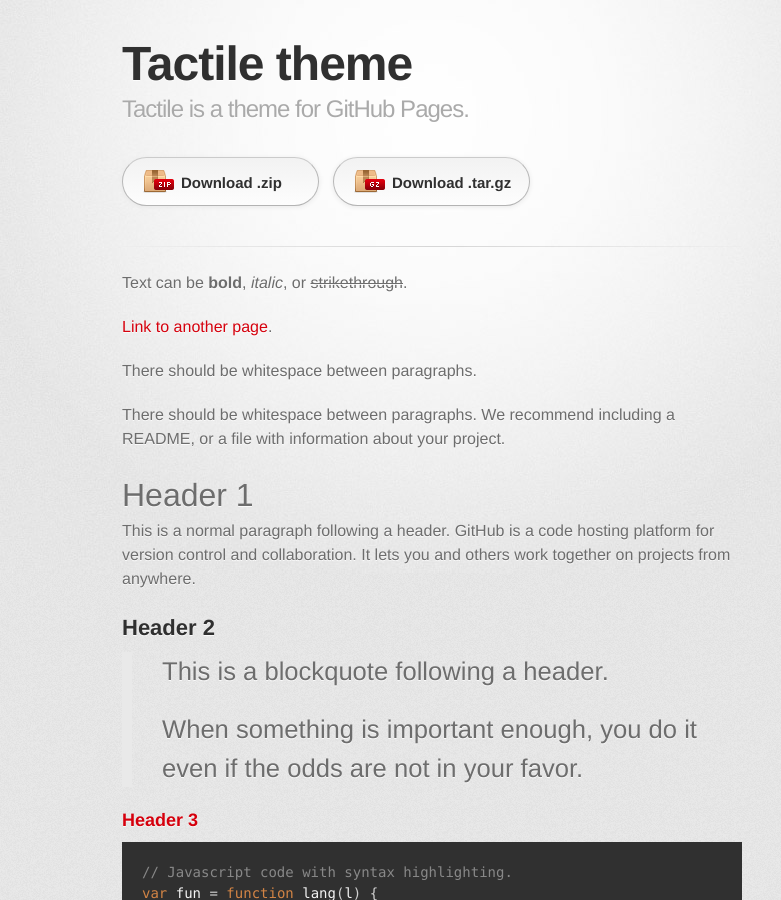
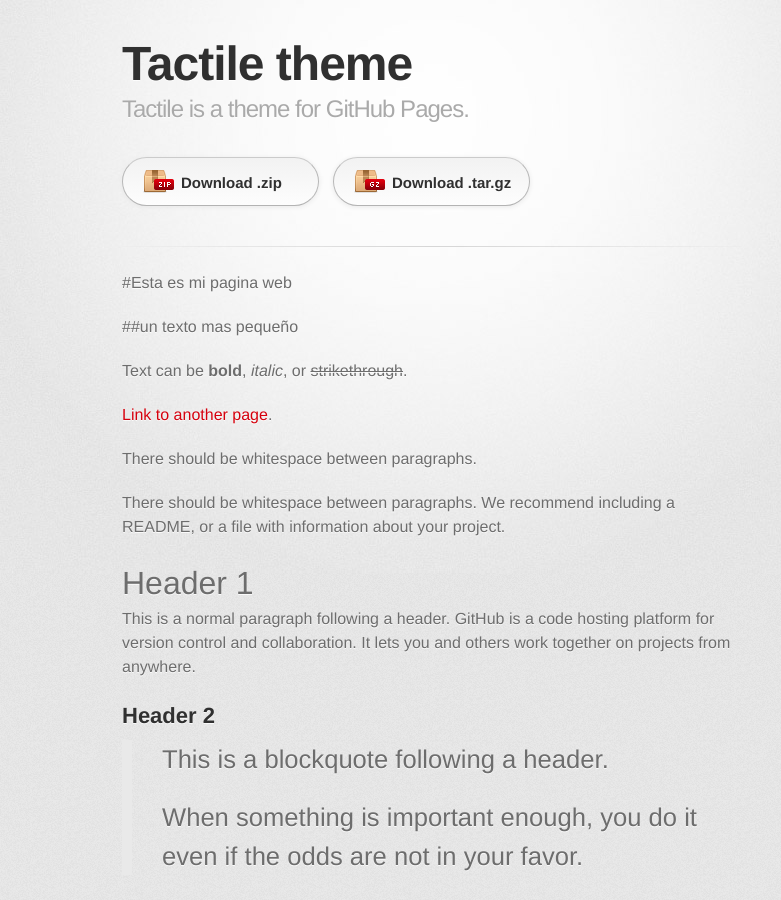
Before and after one commit to soykhaler/web, a Jekyll site: the page built from index.md, in a window 1280 px wide and 900 px high. Shown: the whole window, without its empty margins (208-989 px from the left). Built offline with Jekyll 4.4.1, drawn with Linux system fonts in a browser that asks for light colours; some web fonts are replaced.

Commit message:
Update index.md

```diff
--- a/index.md
+++ b/index.md
@@ -1,6 +1,9 @@
 ---
 layout: default
 ---
+#Esta es mi pagina web
+
+##un texto mas pequeño
 
 Text can be **bold**, _italic_, or ~~strikethrough~~.
 
```
